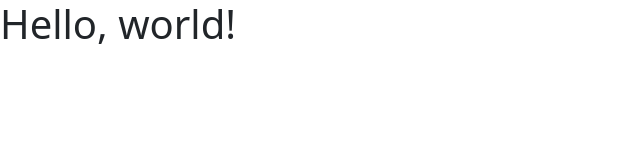
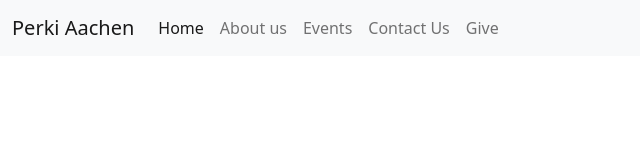
Before and after one commit to perki-aachen/perki-web, a plain HTML site: page index.html in a window 1280 px wide. Shown: the whole page, without its empty margins (0-640 px from the left). Drawn offline with nearby package versions, Linux system fonts and the light colour scheme.

Commit message:
Add navbar

```diff
--- a/index.html
+++ b/index.html
@@ -17,6 +17,42 @@
     <title>Perki Aachen!</title>
   </head>
   <body>
-    <h1>Hello, world!</h1>
+    <!-- Navbar -->
+    <nav class="navbar navbar-expand-lg navbar-light bg-light">
+      <div class="container-fluid">
+        <a class="navbar-brand" href="#">Perki Aachen</a>
+        <button
+          class="navbar-toggler"
+          type="button"
+          data-bs-toggle="collapse"
+          data-bs-target="#navbarNav"
+          aria-controls="navbarNav"
+          aria-expanded="false"
+          aria-label="Toggle navigation"
+        >
+          <span class="navbar-toggler-icon"></span>
+        </button>
+        <div class="collapse navbar-collapse" id="navbarNav">
+          <ul class="navbar-nav">
+            <li class="nav-item">
+              <a class="nav-link active" aria-current="page" href="#">Home</a>
+            </li>
+            <li class="nav-item">
+              <a class="nav-link" href="#">About us</a>
+            </li>
+            <li class="nav-item">
+              <a class="nav-link" href="#">Events</a>
+            </li>
+            <li class="nav-item">
+              <a class="nav-link" href="#">Contact Us</a>
+            </li>
+            <li class="nav-item">
+              <a class="nav-link" href="#">Give</a>
+            </li>
+          </ul>
+        </div>
+      </div>
+    </nav>
+    <!-- Jumbotron -->
   </body>
 </html>
```
